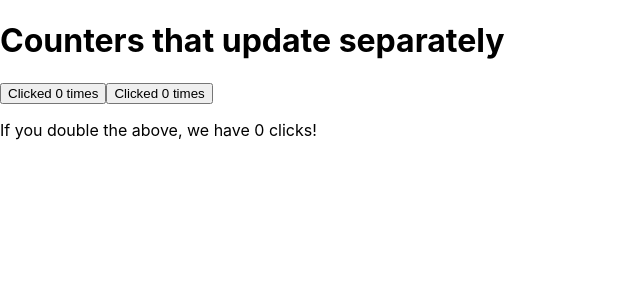
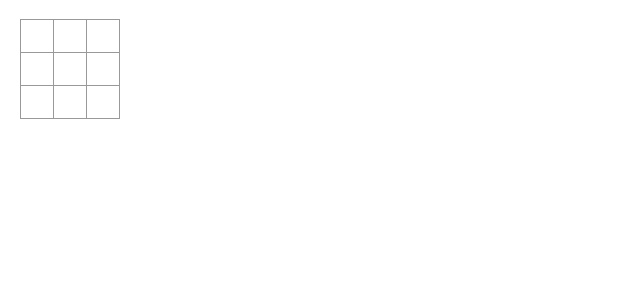
Before and after one commit to Mahir-2003/react-practice, a React (Create React App) app: page / in a window 1280 px wide. Shown: the top 300 px of the page, without its empty margins (0-640 px from the left). Built offline with nearby package versions, Linux system fonts and the light colour scheme.

Commit message:
tic-tac-toe game start

```diff
--- a/src/App.js
+++ b/src/App.js
@@ -1,31 +1,39 @@
-import logo from './logo.svg';
-import './App.css';
 import { useState } from 'react';
 
-function App() {
+function Square( {value, onSquareClick} ) {
+  return (
+    <button className="square" onClick={onSquareClick}>
+      {value}
+    </button>
+  );
+}
 
-  const [count, setCount] = useState(0);
+export default function Board() {
+  const [squares, setSquares] = useState(Array(9).fill(null));
 
-  function handleClick() {
-    setCount(count + 1);
-  }
-
-  function MyButton({ count, onClick }) {
-    return (
-      <button onClick={onClick}>
-        Clicked {count} times
-      </button>
-    );
+  function handleClick( index ) {
+    const newSquares = squares.slice(); // copy of the squares array for storing new board
+    newSquares[index] = 'X';
+    setSquares(newSquares);
   }
 
   return (
-    <div>
-      <h1>Counters that update separately</h1>
-      <MyButton count={count} onClick={handleClick} />
-      <MyButton count={count} onClick={handleClick} />
-      <p> If you double the above, we have {count * 2} clicks!</p>
-    </div>
+    <>
+      <div className="board-row">
+        <Square value={squares[0]} onSquareClick={() => handleClick(0)} />
+        <Square value={squares[1]} onSquareClick={() => handleClick(1)} />
+        <Square value={squares[2]} onSquareClick={() => handleClick(2)} />
+      </div>
+      <div className="board-row">
+        <Square value={squares[3]} onSquareClick={() => handleClick(3)} />
+        <Square value={squares[4]} onSquareClick={() => handleClick(4)} />
+        <Square value={squares[5]} onSquareClick={() => handleClick(5)} />
+      </div>
+      <div className="board-row">
+        <Square value={squares[6]} onSquareClick={() => handleClick(6)} />
+        <Square value={squares[7]} onSquareClick={() => handleClick(7)} />
+        <Square value={squares[8]} onSquareClick={() => handleClick(8)} />
+      </div>
+    </>
   );
 }
-
-export default App;
--- a/src/index.css
+++ b/src/index.css
@@ -1,13 +1,90 @@
+* {
+  box-sizing: border-box;
+}
+
 body {
-  margin: 0;
-  font-family: -apple-system, BlinkMacSystemFont, 'Segoe UI', 'Roboto', 'Oxygen',
-    'Ubuntu', 'Cantarell', 'Fira Sans', 'Droid Sans', 'Helvetica Neue',
-    sans-serif;
-  -webkit-font-smoothing: antialiased;
-  -moz-osx-font-smoothing: grayscale;
+  font-family: sans-serif;
+  margin: 20px;
+  padding: 0;
+}
+
+h1 {
+  margin-top: 0;
+  font-size: 22px;
+}
+
+h2 {
+  margin-top: 0;
+  font-size: 20px;
+}
+
+h3 {
+  margin-top: 0;
+  font-size: 18px;
+}
+
+h4 {
+  margin-top: 0;
+  font-size: 16px;
+}
+
+h5 {
+  margin-top: 0;
+  font-size: 14px;
+}
+
+h6 {
+  margin-top: 0;
+  font-size: 12px;
 }
 
 code {
-  font-family: source-code-pro, Menlo, Monaco, Consolas, 'Courier New',
-    monospace;
+  font-size: 1.2em;
 }
+
+ul {
+  padding-inline-start: 20px;
+}
+
+* {
+  box-sizing: border-box;
+}
+
+body {
+  font-family: sans-serif;
+  margin: 20px;
+  padding: 0;
+}
+
+.square {
+  background: #fff;
+  border: 1px solid #999;
+  float: left;
+  font-size: 24px;
+  font-weight: bold;
+  line-height: 34px;
+  height: 34px;
+  margin-right: -1px;
+  margin-top: -1px;
+  padding: 0;
+  text-align: center;
+  width: 34px;
+}
+
+.board-row:after {
+  clear: both;
+  content: '';
+  display: table;
+}
+
+.status {
+  margin-bottom: 10px;
+}
+.game {
+  display: flex;
+  flex-direction: row;
+}
+
+.game-info {
+  margin-left: 20px;
+}
```
